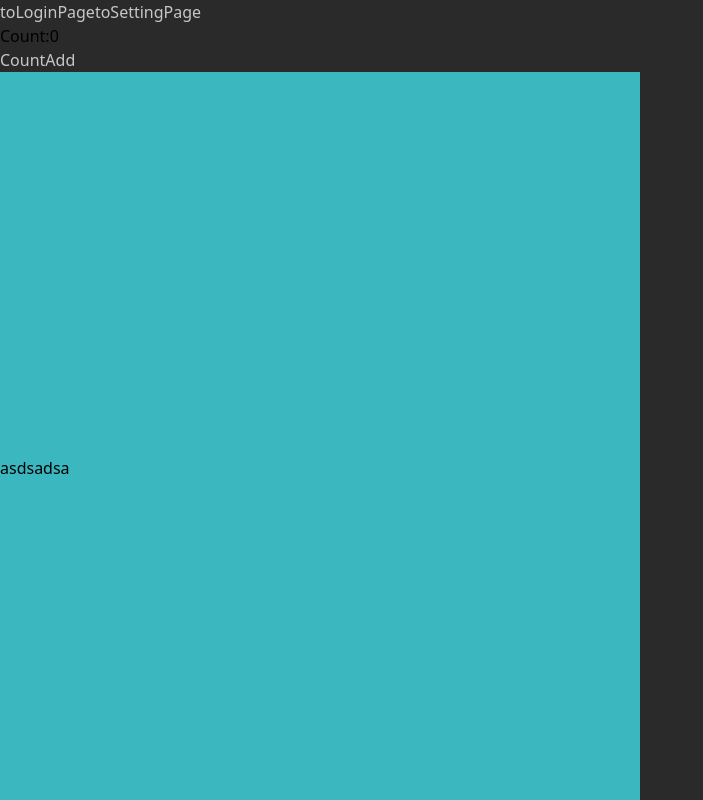
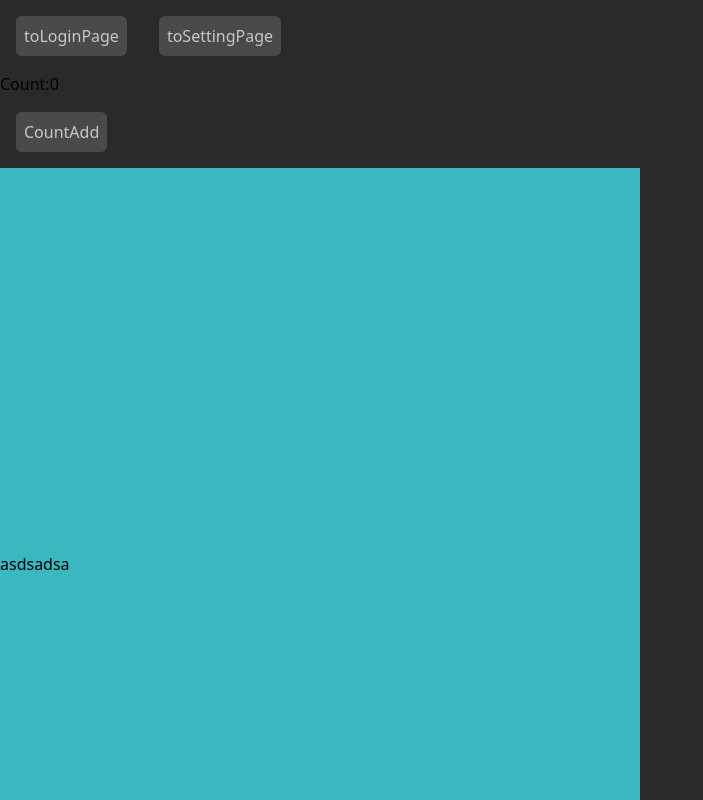
Before and after one commit to chechi992/202310_vue_project_SNS, a Vue app: page /Home in a window 1280 px wide. Shown: the top 800 px of the page, without its empty margins (0-703 px from the left). Built offline with nearby package versions, Linux system fonts and the light colour scheme; a web font is replaced by a local one.

Commit message:
tailwind css のクラス内容変数化

```diff
--- a/src/views/HomeView.vue
+++ b/src/views/HomeView.vue
@@ -1,10 +1,10 @@
 <template>
   <div class="">
-    <button class="text-white" @click="toLoginView">toLoginPage</button>
-    <button class="text-white" @click="toSettingView">toSettingPage</button>
+    <button v-bind:class="[buttondefaultStyle]" @click="toLoginView">toLoginPage</button>
+    <button v-bind:class="[buttondefaultStyle]" @click="toSettingView">toSettingPage</button>
 
     <h3>Count:{{ count }}</h3>
-    <button class="text-white" @click="countPlus">
+    <button v-bind:class="[buttondefaultStyle]" @click="countPlus">
       {{ "CountAdd" }}
     </button>
     <div class="bg-tahiti py-96 w-1/2">asdsadsa</div>
@@ -18,6 +18,8 @@ import { ref } from "vue"
 const count = ref(0)
 //ルーター初期化
 const router = useRouter()
+
+const buttondefaultStyle = "text-white  m-4 p-2 rounded-md bg-gray_500"
 
 /**
  * ログインページへ遷移
```
